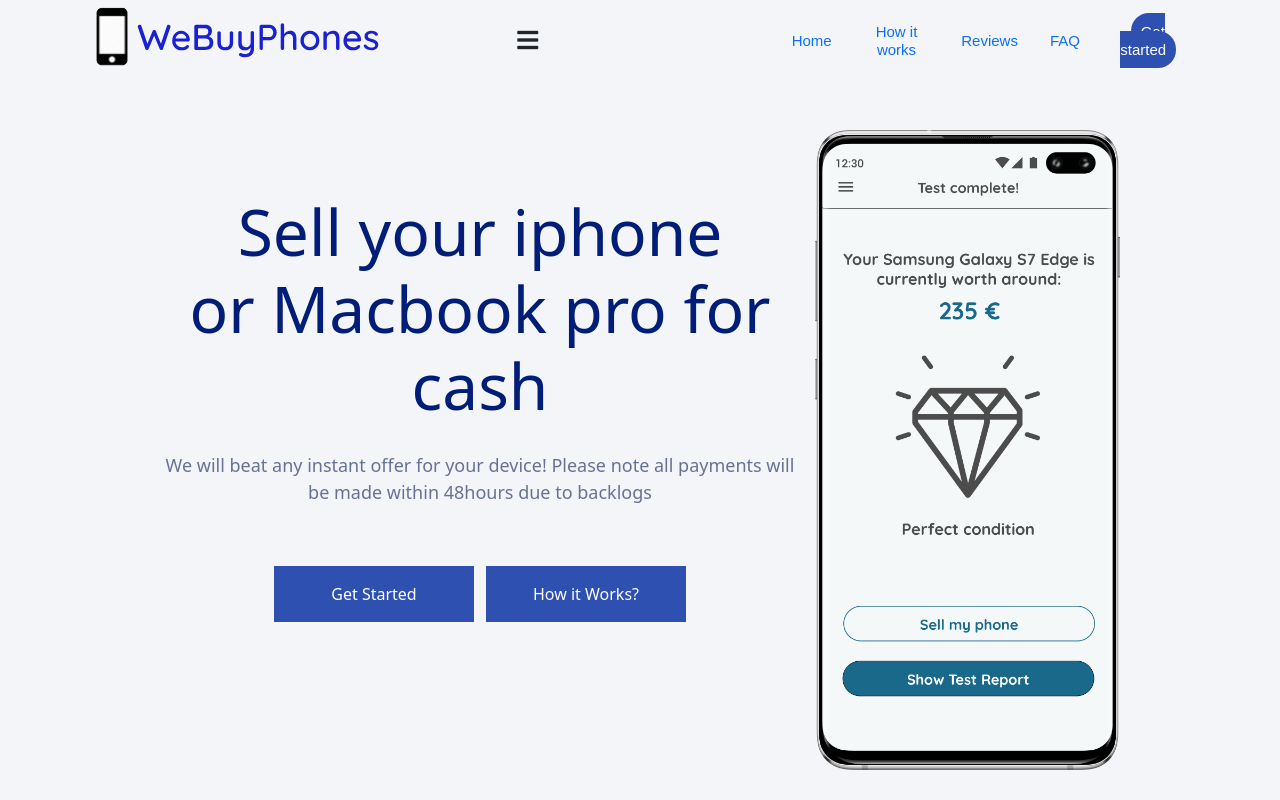
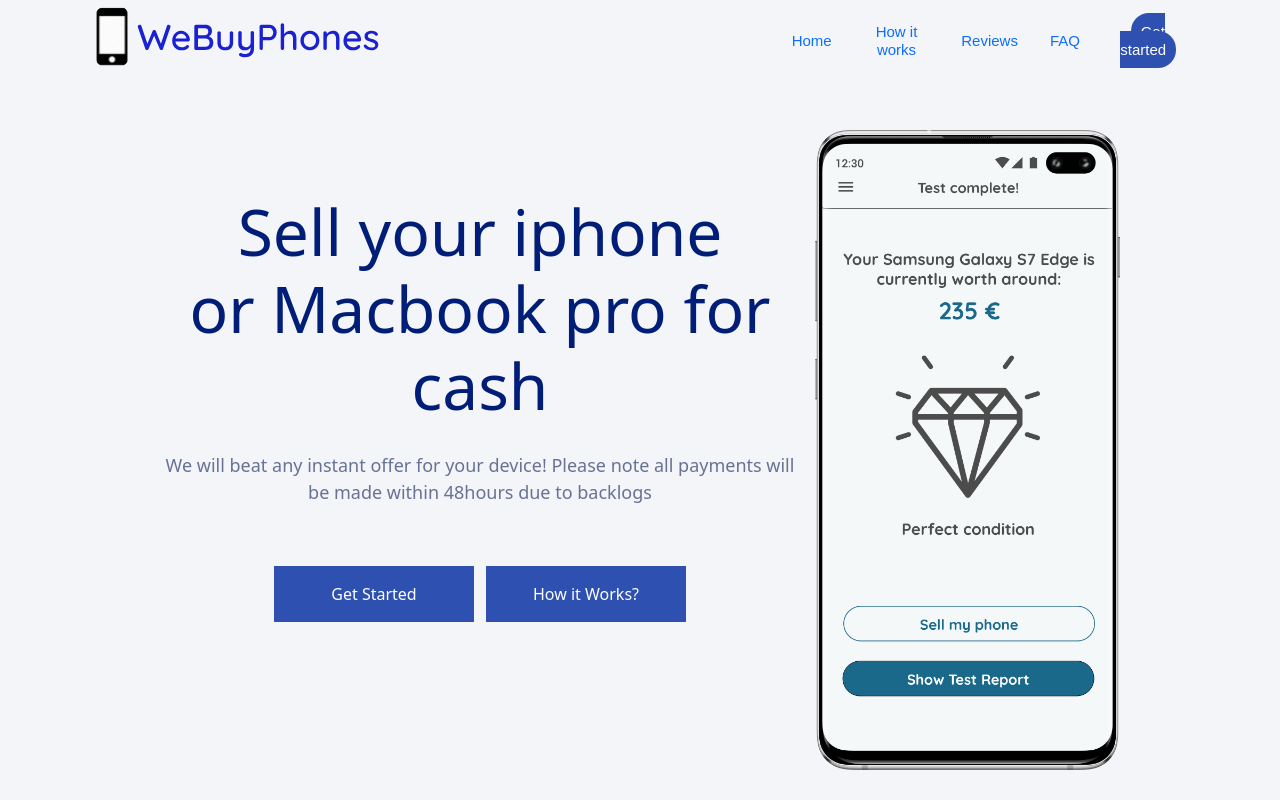
Before and after one commit to Habeeb-marcus/phone-website, a React (Create React App) app: page / in a window 1280 px wide. Shown: the top 800 px of the page. Built offline with nearby package versions, Linux system fonts and the light colour scheme.

Commit message:
remove unused library

```diff
--- a/src/components/Footer/Footer.js
+++ b/src/components/Footer/Footer.js
@@ -1,4 +1,4 @@
-import React, { useState } from "react";
+import React from "react";
 import { NavLink } from "react-router-dom";
 import './Footer.css'
 import imgFoot from './../../images/logo.svg'
@@ -7,7 +7,6 @@
 import { fab } from '@fortawesome/free-brands-svg-icons'
 // import { faTwitter, faFacebook, faInstagram, faLinkedin } from '@fortawesome/free-brand-svg-icons'
 
-import ReactDOM from 'react-dom'
 
 library.add(fab)
 
--- a/src/components/Navbar/Navbar.js
+++ b/src/components/Navbar/Navbar.js
@@ -34,9 +34,9 @@
                     <img src={logo} alt="we buy phones"/>
                 </div>
 
-                <div className="menu-mobile">
+                {/* <div className="menu-mobile">
                     <i className={Clicked ? "fas fa-times" : "fas fa-bars"} onClick={toggleBar}></i>
-                </div>
+                </div> */}
 
                 <div className="nav-list">
                     <ul className="nav-ul">
```
